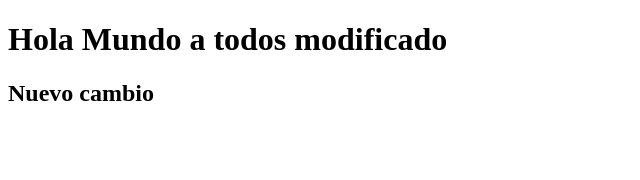
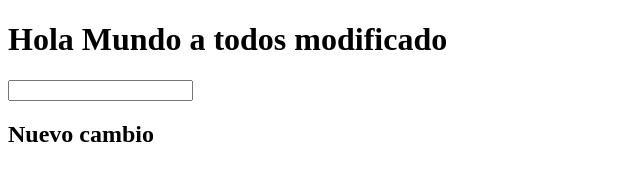
Before and after one commit to roquecontreras95/hello-world-git, a plain HTML site: page index.html in a window 1280 px wide. Shown: the whole page, without its empty margins (0-640 px from the left). Drawn offline with Linux system fonts and the light colour scheme.

Commit message:
Se modifico index

```diff
--- a/index.html
+++ b/index.html
@@ -8,6 +8,7 @@
 </head>
 <body>
     <h1>Hola Mundo a todos modificado</h1>
+    <input type="text" name="Name1" id="Name1">
 
     <h2>Nuevo cambio</h2>
 </body>
```
